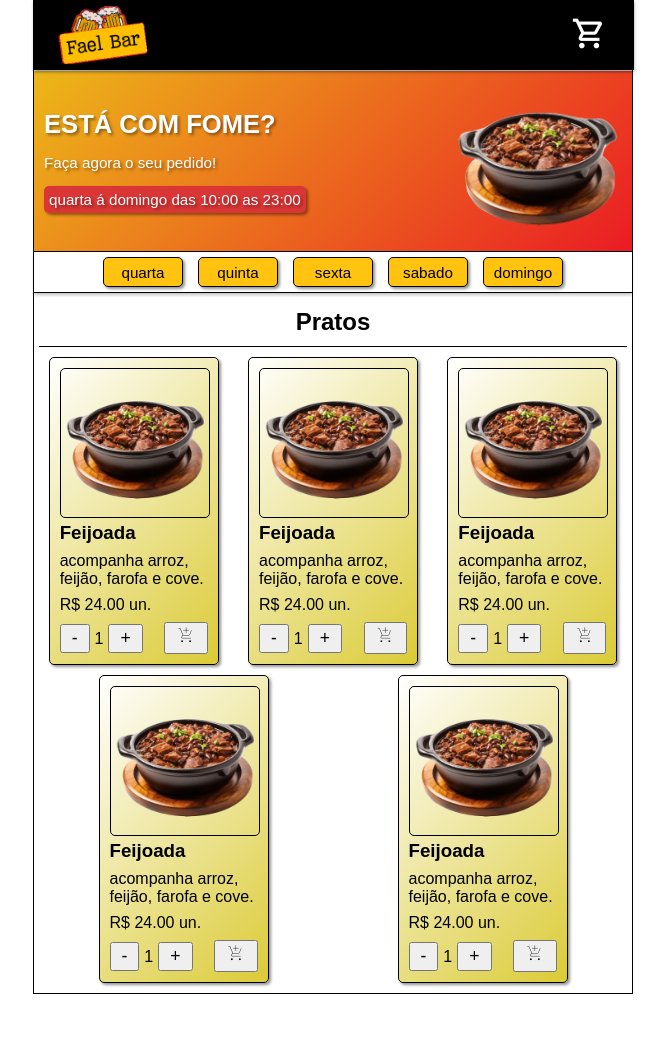
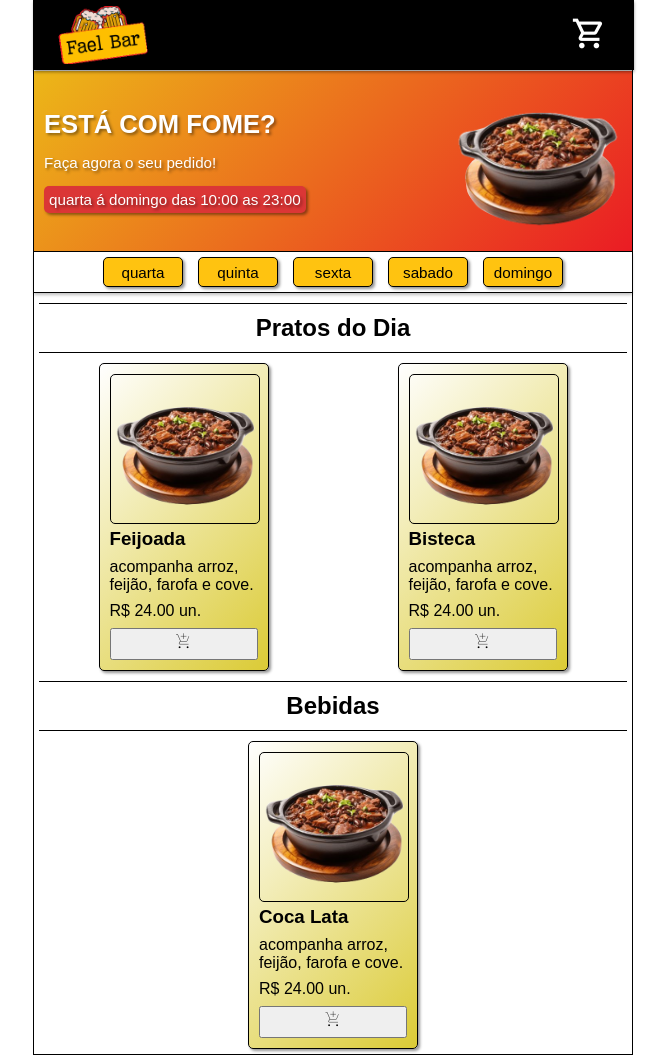
Before and after one commit to RafaelBrandaoS/Fael-Food, a Flask app: page / in a window 1280 px wide. Shown: the whole page, without its empty margins (307-974 px from the left). Before the commit the page ends 994 px from the top, so only its background shows below. Run offline with Flask 3, Linux system fonts and the light colour scheme.

Commit message:
fiz algumas alterações no design do site

```diff
--- a/static/estilos/estilos.css
+++ b/static/estilos/estilos.css
@@ -3,6 +3,12 @@
     padding: 0px;
     box-sizing: border-box;
     font-family: Arial, Helvetica, sans-serif;
+}
+
+html {
+    max-width: 600px;
+    margin: 0px auto;
+
 }
 
 body {
@@ -60,7 +66,7 @@ body {
 }
 
 .itens-carrinho {
-    position: absolute;
+    position: fixed;
     display: flex;
     top: 70px;
     right: 0px;
@@ -96,10 +102,14 @@ body {
     display: flex;
     flex-direction: column;
     align-items: flex-start;
-    gap: 3px;
+    gap: 5px;
 }
 
-.item-n-carrinho button {
+.item-n-carrinho div p button {
+    width: 20px;
+}
+
+.btn-remover {
     padding: 8px;
     font-size: 15px;
     font-weight: 500;
@@ -110,7 +120,7 @@ body {
     cursor: pointer;
 }
 
-.item-n-carrinho button:hover {
+.btn-remover:hover {
     transform: scale(1.02);
 }
 
@@ -235,7 +245,7 @@ body {
     flex-wrap: wrap;
     align-items: center;
     justify-content: space-around;
-    padding: 10px 5px;
+    padding: 5px;
     background-color: #fff;
     margin-top: 5px;
 }
@@ -243,8 +253,9 @@ body {
 .catalogo h2 {
     width: 100%;
     text-align: center;
+    border-top: 1px solid black;
     border-bottom: 1px solid black;
-    padding-bottom: 10px;
+    padding: 10px;
 }
 
 .produto {
@@ -276,6 +287,7 @@ body {
 
 .butoes-produto button {
     padding: 2px 10px;
+    width: 100%;
     cursor: pointer;
     font-size: 1.1rem;
 }
--- a/static/js/index.js
+++ b/static/js/index.js
@@ -1,3 +1,5 @@
+/* menu */
+
 const butao_carrino = document.querySelector('#butao-carrinho')
 const itens_carrinho = document.querySelector('#itens-carrinho')
 
@@ -8,3 +10,30 @@ butao_carrino.addEventListener('click', () => {
         itens_carrinho.classList.add('carrinho-ativado')
     }
 })
+
+/* produtos */
+
+const produtos = document.querySelectorAll('.nome-produto')
+produtos.forEach(element => {
+    const nome = element.innerText
+
+    const mais = document.getElementById(nome+'-mais');
+    const menos = document.getElementById(nome+'-menos');
+    const quantidade = document.getElementById(nome+'-quant');
+    const adicionar = document.getElementById(nome+'-adicionar');
+    console.log(nome)
+    console.log(mais)
+    mais.addEventListener('click', () => {
+        const q = +quantidade.innerText + 1
+        quantidade.innerHTML = q
+    })
+
+    menos.addEventListener('click', () => {
+        if (+quantidade.innerText > 1) {
+            const q = +quantidade.innerText - 1
+            quantidade.innerHTML = q
+        }
+    })
+});
+
+/* produtos */
--- a/templates/index.html
+++ b/templates/index.html
@@ -17,24 +17,9 @@
         </div>
         <div id="itens-carrinho" class="itens-carrinho">
             <h3>Carrinho</h3>
-            <div class="item-n-carrinho">
-                <div>
-                    <h4>Feijoada</h4>
-                    <p>QTD: 2</p>
-                    <p>R$ 48.00</p>
-                </div>
-                <button>remover</button>
-            </div>
-            <div class="item-n-carrinho">
-                <div>
-                    <h4>Carne Assada</h4>
-                    <p>QTD: 1</p>
-                    <p>R$ 22.00</p>
-                </div>
-                <button>remover</button>
-            </div>
+            <p>Adicione itens ao carrinho</p>
             <div class="finalizar">
-                <h4>total: R$ 70.00</h4>
+                <h4>total: R$ 00.00</h4>
                 <label for="endereco">Endereço da entrega:</label>
                 <input type="text" name="endereco" id="endereco" placeholder="Digite o endereço da entrega">
                 <button>Finalizar Pedido</button>
@@ -58,64 +43,38 @@
             <button>domingo</button>
         </section>
         <section class="catalogo">
-            <h2>Pratos</h2>
+            <h2>Pratos do Dia</h2>
             <div class="produto">
                 <img src="{{ url_for('static', filename='imagens/feijoada_foto.png') }}" alt="Produto-img">
                 <div class="dados-produto">
-                    <h3>Feijoada</h3>
+                    <h3 class="nome-produto">Feijoada</h3>
                     <p>acompanha arroz, feijão, farofa e cove.</p>
                     <p>R$ <span>24.00</span> un.</p>
                     <div class="butoes-produto">
-                        <p><button>-</button><span class="quantidade">1</span><button>+</button></p>
-                        <button class="carrinho-add"><span class="material-symbols-outlined">add_shopping_cart</span></button>
+                        <button id="Feijoada-adicionar" class="carrinho-add"><span class="material-symbols-outlined">add_shopping_cart</span></button>
                     </div>
                 </div>
             </div>
             <div class="produto">
                 <img src="{{ url_for('static', filename='imagens/feijoada_foto.png') }}" alt="Produto-img">
                 <div class="dados-produto">
-                    <h3>Feijoada</h3>
+                    <h3 class="nome-produto">Bisteca</h3>
                     <p>acompanha arroz, feijão, farofa e cove.</p>
                     <p>R$ <span>24.00</span> un.</p>
                     <div class="butoes-produto">
-                        <p><button>-</button><span class="quantidade">1</span><button>+</button></p>
-                        <button class="carrinho-add"><span class="material-symbols-outlined">add_shopping_cart</span></button>
+                        <button id=" Bisteca-adicionar" class="carrinho-add"><span class="material-symbols-outlined">add_shopping_cart</span></button>
                     </div>
                 </div>
             </div>
+            <h2>Bebidas</h2>
             <div class="produto">
                 <img src="{{ url_for('static', filename='imagens/feijoada_foto.png') }}" alt="Produto-img">
                 <div class="dados-produto">
-                    <h3>Feijoada</h3>
+                    <h3 class="nome-produto">Coca Lata</h3>
                     <p>acompanha arroz, feijão, farofa e cove.</p>
                     <p>R$ <span>24.00</span> un.</p>
                     <div class="butoes-produto">
-                        <p><button>-</button><span class="quantidade">1</span><button>+</button></p>
-                        <button class="carrinho-add"><span class="material-symbols-outlined">add_shopping_cart</span></button>
-                    </div>
-                </div>
-            </div>
-            <div class="produto">
-                <img src="{{ url_for('static', filename='imagens/feijoada_foto.png') }}" alt="Produto-img">
-                <div class="dados-produto">
-                    <h3>Feijoada</h3>
-                    <p>acompanha arroz, feijão, farofa e cove.</p>
-                    <p>R$ <span>24.00</span> un.</p>
-                    <div class="butoes-produto">
-                        <p><button>-</button><span class="quantidade">1</span><button>+</button></p>
-                        <button class="carrinho-add"><span class="material-symbols-outlined">add_shopping_cart</span></button>
-                    </div>
-                </div>
-            </div>
-            <div class="produto">
-                <img src="{{ url_for('static', filename='imagens/feijoada_foto.png') }}" alt="Produto-img">
-                <div class="dados-produto">
-                    <h3>Feijoada</h3>
-                    <p>acompanha arroz, feijão, farofa e cove.</p>
-                    <p>R$ <span>24.00</span> un.</p>
-                    <div class="butoes-produto">
-                        <p><button>-</button><span class="quantidade">1</span><button>+</button></p>
-                        <button class="carrinho-add"><span class="material-symbols-outlined">add_shopping_cart</span></button>
+                        <button id="Coca_Lata-adicionar" class="carrinho-add"><span class="material-symbols-outlined">add_shopping_cart</span></button>
                     </div>
                 </div>
             </div>
```
Also changed, not shown: 1 other file.
